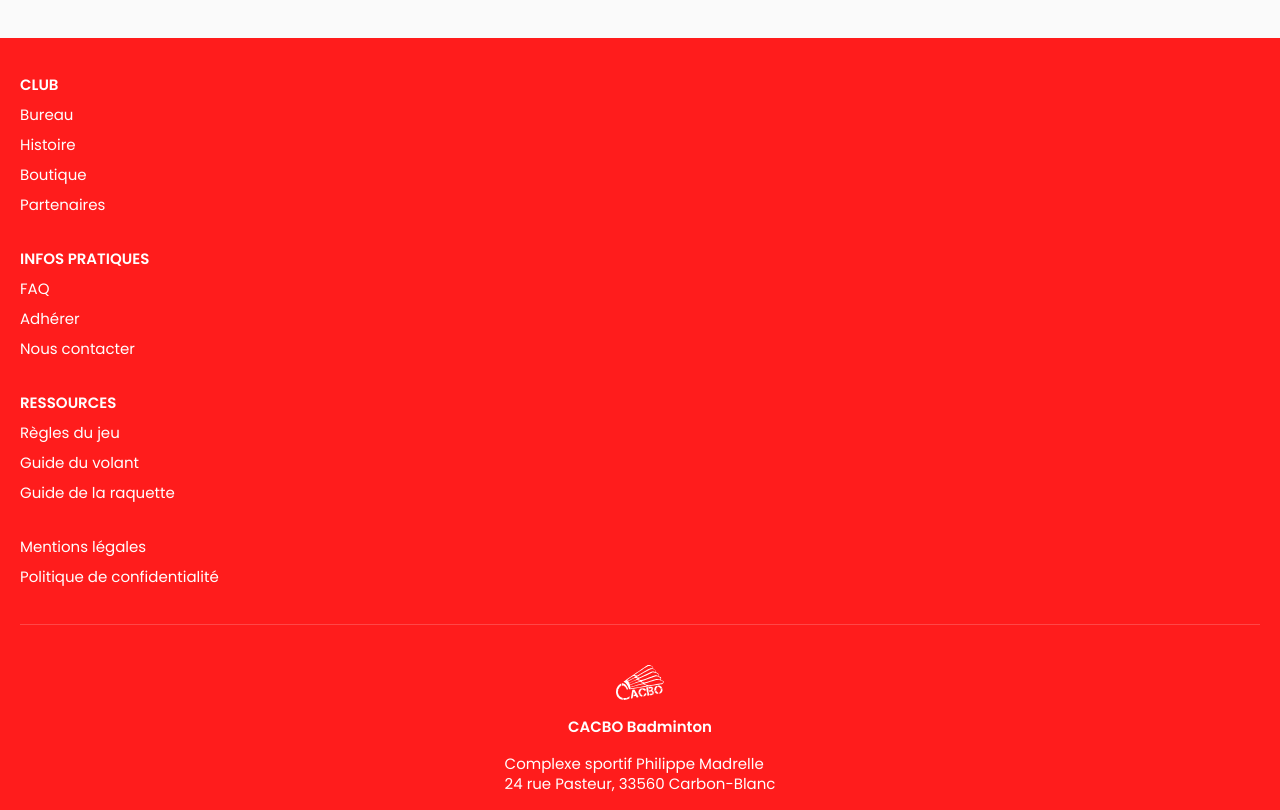
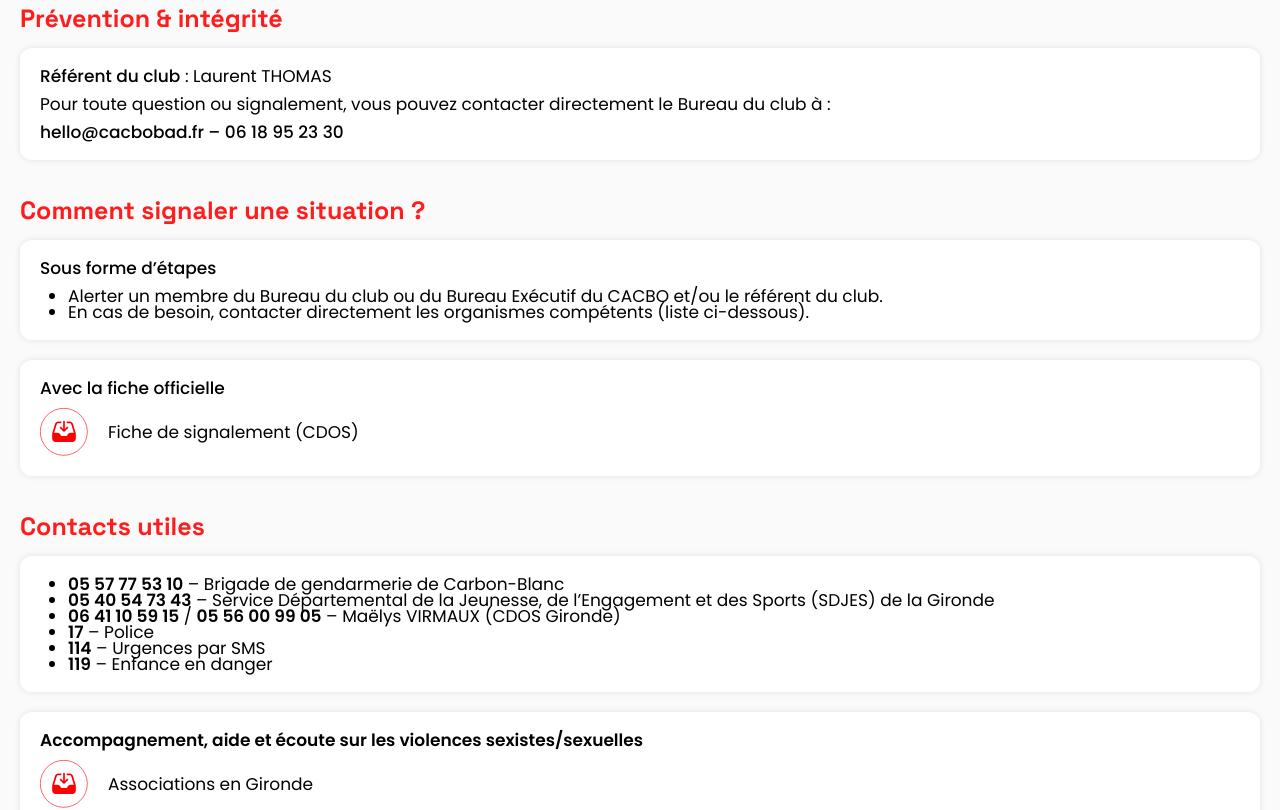
Before and after one commit to Matsuel/CACBO-Badminton, a Next.js app: page /respect in a window 1280 px wide. Shown: the part 480-1290 px from the top of the page. Built offline with nearby package versions, Linux system fonts and the light colour scheme; no server answers; a web font is replaced by a local one.

Commit message:
feat: enhance Respect page with prevention information and useful contacts

```diff
--- a/src/app/respect/page.tsx
+++ b/src/app/respect/page.tsx
@@ -1,7 +1,10 @@
 import Bloc from "@/components/Bloc"
 import BlocText from "@/components/BlocText"
 import Content from "@/components/Content"
+import Documents from "@/components/Document"
 import Header from "@/components/Header"
+import List from "@/components/List"
+import ListElement from "@/components/ListElement"
 import PageLayout from "@/components/PageLayout"
 import Parent from "@/components/Parent"
 import SingleTitle from "@/components/SingleTitle"
@@ -31,6 +34,108 @@ const Respect = () => {
                         Nos engagement
                     </SingleTitle>
                 </Parent>
+
+                <Parent>
+                    <SingleTitle>
+                        Prévention & intégrité
+                    </SingleTitle>
+
+                    <Bloc>
+                        <BlocText>
+                            <span className="font-medium">Référent du club</span> : Laurent THOMAS
+                        </BlocText>
+
+                        <BlocText>
+                            Pour toute question ou signalement, vous pouvez contacter directement le Bureau du club à :
+                        </BlocText>
+
+                        <BlocText className="font-medium">
+                            hello@cacbobad.fr – 06 18 95 23 30
+                        </BlocText>
+                    </Bloc>
+                </Parent>
+
+                <Parent>
+                    <SingleTitle>
+                        Comment signaler une situation ?
+                    </SingleTitle>
+
+                    <Bloc>
+                        <BlocText className="font-medium">
+                            Sous forme d’étapes
+                        </BlocText>
+
+                        <List>
+                            <ListElement>
+                                Alerter un membre du Bureau du club ou du Bureau Exécutif du CACBO et/ou le référent du club.
+                            </ListElement>
+                            <ListElement>
+                                En cas de besoin, contacter directement les organismes compétents (liste ci-dessous).
+                            </ListElement>
+                        </List>
+                    </Bloc>
+
+                    <Bloc>
+                        <BlocText className="font-medium">
+                            Avec la fiche officielle
+                        </BlocText>
+
+                        <Documents href="/manque" content="Fiche de signalement (CDOS)" />
+                    </Bloc>
+                </Parent>
+
+
+                <Parent>
+                    <SingleTitle>
+                        Contacts utiles
+                    </SingleTitle>
+
+                    <Bloc>
+                        {/* TODO: Passer en constante + ajouter telto */}
+                        <List>
+                            <ListElement>
+                                <span className="font-semibold">05 57 77 53 10</span> – Brigade de gendarmerie de Carbon-Blanc
+                            </ListElement>
+                            <ListElement>
+                                <span className="font-semibold">05 40 54 73 43</span> – Service Départemental de la Jeunesse, de l’Engagement et des Sports (SDJES) de la Gironde
+                            </ListElement>
+                            <ListElement>
+                                <span className="font-semibold">06 41 10 59 15</span> / <span className="font-semibold">05 56 00 99 05</span> – Maëlys VIRMAUX (CDOS Gironde)
+                            </ListElement>
+                            <ListElement>
+                                <span className="font-semibold">17</span> – Police
+                            </ListElement>
+                            <ListElement>
+                                <span className="font-semibold">114</span> – Urgences par SMS
+                            </ListElement>
+                            <ListElement>
+                                <span className="font-semibold">119</span> – Enfance en danger
+                            </ListElement>
+                        </List>
+                    </Bloc>
+
+                    <Bloc>
+                        <BlocText className="font-semibold">
+                            Accompagnement, aide et écoute sur les violences sexistes/sexuelles
+                        </BlocText>
+
+                        <Documents href="/manque" content="Associations en Gironde" />
+                    </Bloc>
+                </Parent>
+
+                <Parent>
+                    <SingleTitle>
+                        Notre règlement intérieur
+                    </SingleTitle>
+                    <Bloc>
+                        <BlocText>
+                            Les règles relatives au respect, à l&apos;éthique, aux violences sexistes et sexuelles ainsi qu&apos;aux procédures de signalement sont détaillées dans le règlement intérieur, téléchargeable ci-dessous :
+                        </BlocText>
+
+                        <Documents href="/manque" content="Télécharger le règlement intérieur du club" />
+                    </Bloc>
+                </Parent>
+
             </Content>
 
         </PageLayout>
```
